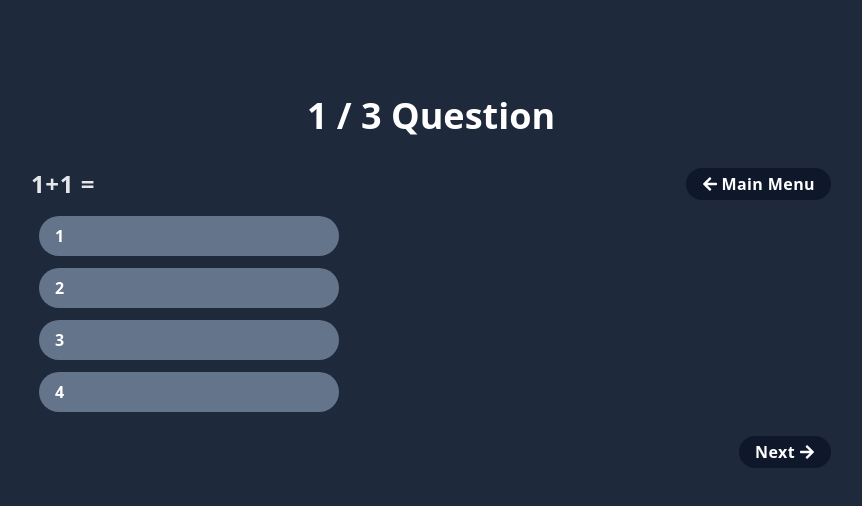
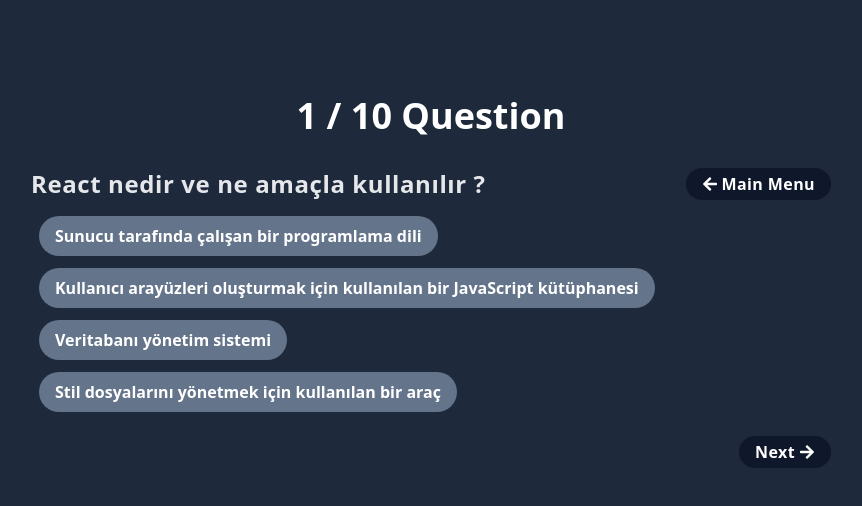
Before and after one commit to sem1hs/quiz-app, a React (Create React App) app: page / in a window 1280 px wide. Both pictures are taken after a click on the button "Click here for start". Shown: the top 506 px of the page, without its empty margins (209-1071 px from the left). Built offline with nearby package versions, Linux system fonts and the light colour scheme; data requests are answered from the project's data file.

Commit message:
questionslar ayarlandı

```diff
--- a/src/components/Answer.jsx
+++ b/src/components/Answer.jsx
@@ -4,7 +4,9 @@
   const hasClicked = currentQuestion.yourOption === i - 1;
 
   function handleClick(e) {
-    const ans = { ...currentQuestion, yourOption: i - 1 };
+    let yourOption = i - 1;
+    if (currentQuestion.yourOption === i - 1) yourOption = null;
+    const ans = { ...currentQuestion, yourOption };
     dispatch({ type: "setOption", payload: ans });
   }
   return (
@@ -17,7 +19,7 @@
       <button
         className={`bg-slate-${
           hasClicked ? "900" : "500"
-        } w-[300px] px-4 py-2 rounded-full text-left`}
+        } w-max px-4 py-2 rounded-full`}
       >
         {option}
       </button>
--- a/src/questions.json
+++ b/src/questions.json
@@ -2,22 +2,121 @@
   "questions": [
     {
       "id": 0,
-      "question": "1+1 = ",
-      "options": ["1", "2", "3", "4"],
+      "question": "React nedir ve ne amaçla kullanılır ?",
+      "options": [
+        "Sunucu tarafında çalışan bir programlama dili",
+        "Kullanıcı arayüzleri oluşturmak için kullanılan bir JavaScript kütüphanesi",
+        "Veritabanı yönetim sistemi",
+        "Stil dosyalarını yönetmek için kullanılan bir araç"
+      ],
       "yourOption": null,
       "correctOption": 1
     },
     {
       "id": 1,
-      "question": "2+1 = ",
-      "options": ["5", "2", "3", "4"],
+      "question": "React bileşenleri nedir ve nasıl kullanılır ?",
+      "options": [
+        "HTML sayfalarını yönetmek için kullanılan şablonlar",
+        "React uygulamalarının temel yapı taşları",
+        "Veritabanı sorguları yazmak için kullanılan araçlar",
+        "CSS stillerini oluşturmak için kullanılan yöntemler"
+      ],
+      "yourOption": null,
+      "correctOption": 1
+    },
+    {
+      "id": 2,
+      "question": "State ve Props arasındaki fark nedir ?",
+      "options": [
+        "State, bileşenin dışından gelen verilerdir; Props ise bileşenin içinden gelen verilerdir",
+        "State, stil yönetimi için kullanılır; Props ise olay yönetimi için kullanılır",
+        "State, bileşenin iç durumu iken; Props bileşene dışarıdan aktarılan verilerdir",
+        "State ve Props arasında fark yoktur"
+      ],
       "yourOption": null,
       "correctOption": 2
     },
     {
-      "id": 2,
-      "question": "3+1 = ",
-      "options": ["61", "21", "35", "4"],
+      "id": 3,
+      "question": "React'ta lifecycle metodları nelerdir ?",
+      "options": [
+        "componentDidMount, componentDidUpdate, componentWillUnmount",
+        "onCreate, onUpdate, onDestroy",
+        "init, update, destroy",
+        "start, run, stop"
+      ],
+      "yourOption": null,
+      "correctOption": 0
+    },
+    {
+      "id": 4,
+      "question": "React Router nedir ve nasıl kullanılır ?",
+      "options": [
+        "Sunucu tarafında veri depolamak için kullanılan bir kütüphane",
+        "CSS stillerini yönetmek için kullanılan bir araç",
+        "Veritabanı bağlantılarını yönetmek için kullanılan bir yöntem",
+        "Kullanıcı arayüzlerini düzenlemek ve yönlendirme işlemlerini yönetmek için kullanılan bir kütüphane"
+      ],
+      "yourOption": null,
+      "correctOption": 3
+    },
+    {
+      "id": 5,
+      "question": "Context API nedir ve ne zaman kullanılır ?",
+      "options": [
+        "Veritabanı bağlantılarını yönetmek için kullanılır",
+        "CSS stillerini dinamik olarak değiştirmek için kullanılır",
+        "Uygulama genelinde global veri yönetimi sağlamak için kullanılır",
+        "Kullanıcı giriş çıkış işlemlerini yönetmek için kullanılır"
+      ],
+      "yourOption": null,
+      "correctOption": 2
+    },
+    {
+      "id": 6,
+      "question": "Hooks nedir ? useState ve useEffect kullanımı nasıldır ?",
+      "options": [
+        "React bileşenlerini stilize etmek için kullanılan fonksiyonlardır",
+        "Bileşenlerin yaşam döngüsünü yönetmek için kullanılan metodlardır",
+        "Fonksiyon bileşenlerinde state ve yan etkileri yönetmek için kullanılan özel fonksiyonlardır",
+        "Sunucu tarafında çalışan fonksiyonlardır"
+      ],
+      "yourOption": null,
+      "correctOption": 2
+    },
+    {
+      "id": 7,
+      "question": "Virtual DOM nedir ve React'ta nasıl çalışır ?",
+      "options": [
+        "Veritabanı sorgularını hızlandıran bir teknolojidir",
+        "Kullanıcı arayüzünü hızlandırmak için kullanılan hafif bir kopya DOM'dur",
+        "CSS stillerini dinamik olarak değiştirmek için kullanılan bir yöntemdir",
+        "JavaScript kodunu optimize etmek için kullanılan bir araçtır"
+      ],
+      "yourOption": null,
+      "correctOption": 1
+    },
+    {
+      "id": 8,
+      "question": "React'ta form elemanları nasıl yönetilir ?",
+      "options": [
+        "Form elemanları yalnızca HTML ile yönetilir",
+        "Form elemanları JavaScript ile direkt olarak yönetilir",
+        "Form elemanları state kullanılarak kontrol edilir",
+        "Form elemanları CSS ile yönetilir"
+      ],
+      "yourOption": null,
+      "correctOption": 2
+    },
+    {
+      "id": 8,
+      "question": "Redux nedir ve React uygulamaları ile nasıl çalışır ?",
+      "options": [
+        "React bileşenlerini stilize etmek için kullanılan bir araç",
+        "Kullanıcı arayüzlerini optimize etmek için kullanılan bir kütüphane",
+        "Sunucu tarafında veri depolamak için kullanılan bir yöntem",
+        "Uygulama genelinde state yönetimi sağlamak için kullanılan bir kütüphane"
+      ],
       "yourOption": null,
       "correctOption": 3
     }
```
